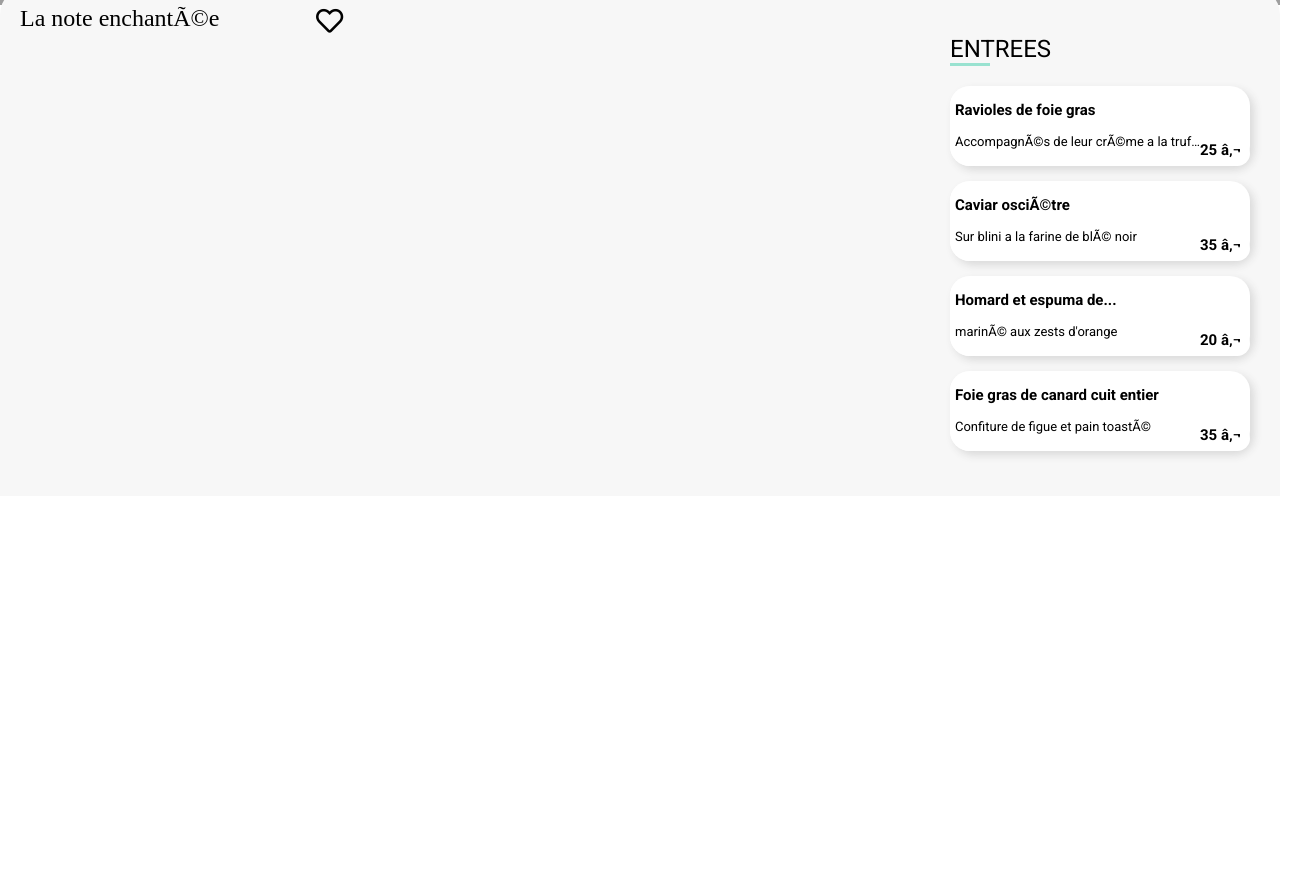
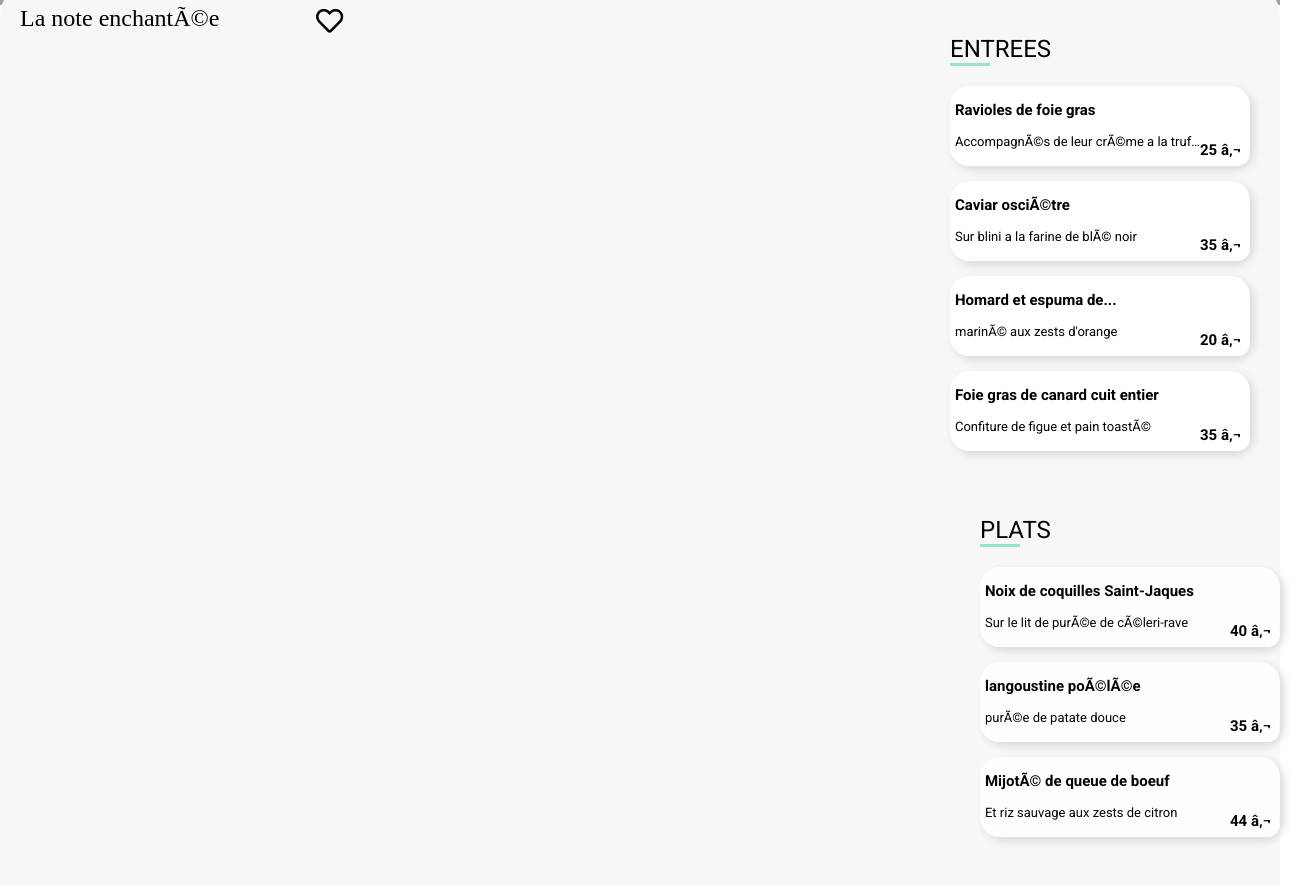
Before and after one commit to kheireddineaiboud/oh-my-food, a plain HTML site: page menu2.html in a window 1280 px wide. Shown: the part 375-1260 px from the top of the page, 1310 px wide, since content can reach past the window. Before the commit the page ends 871 px from the top, so only its background shows below. Drawn offline with Linux system fonts and the light colour scheme; grey boxes are pictures that could not be loaded; a web font is replaced by a local one.

Commit message:
ajout des plats

```diff
--- a/menu2.html
+++ b/menu2.html
@@ -83,6 +83,44 @@
                 <div class="check"><i class="fas fa-check-circle"></i></div>
             </div>
 
+            <div class="mini-cont2">
+
+                <h2>PLATS</h2>
+
+                <div class="main">
+                    <div class="title">
+                        <h3>Noix de coquilles Saint-Jaques</h3>
+                        <div class="description">
+                            Sur le lit de purée de céleri-rave
+                        </div>
+                    </div>
+                    <div class="price">40 €</div>
+                    <div class="check"><i class="fas fa-check-circle"></i></div>
+                </div>
+                <div class="main">
+                    <div class="title">
+                        <h3>langoustine poélée</h3>
+                        <div class="description">
+                            purée de patate douce
+                        </div>
+                    </div>
+                    <div class="price">35 €</div>
+                    <div class="check"><i class="fas fa-check-circle"></i></div>
+                </div>
+                <div class="main">
+                    <div class="title">
+                        <h3>Mijoté de queue de boeuf</h3>
+                        <div class="description">
+                            Et riz sauvage aux zests de citron
+                        </div>
+                    </div>
+                    <div class="price">44 €</div>
+                    <div class="check"><i class="fas fa-check-circle"></i></div>
+                </div>
+
+
+            </div>
+
 
         </div>
 
```
